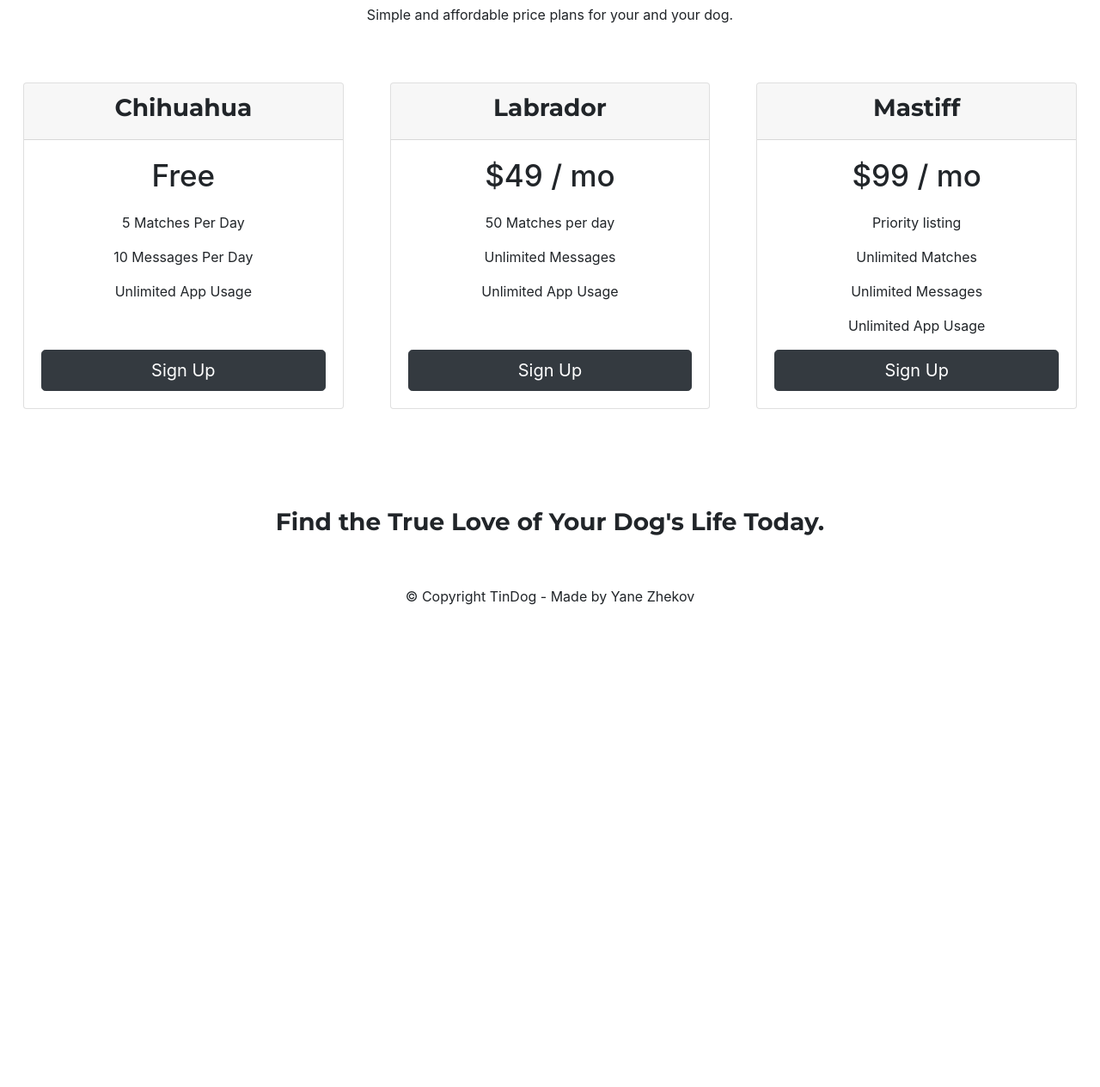
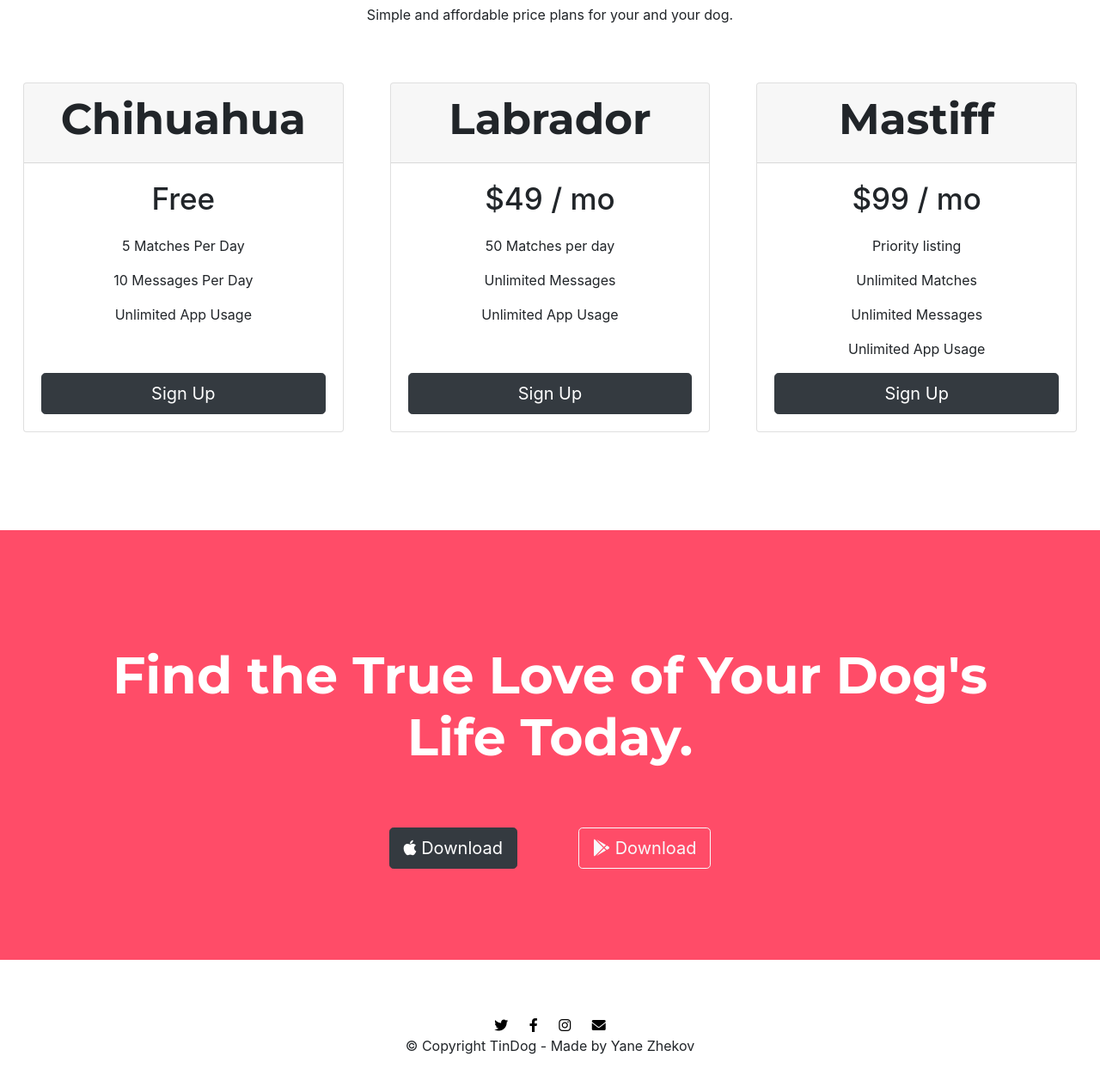
Before and after one commit to YOxyfel/Tindog, a plain HTML site: page index.html in a window 1280 px wide. Shown: the part 2169-3434 px from the top of the page at 86% size. Before the commit the page ends 2891 px from the top, so only its background shows below. Drawn offline with nearby package versions, Linux system fonts and the light colour scheme.

Commit message:
Site upgrade V1.01

```diff
--- a/css/styles.css
+++ b/css/styles.css
@@ -38,6 +38,23 @@ h1, h2, h3
 {
     margin: 3% 3%;
     text-align: center;
+}
+
+.card:hover .card-header
+{
+    outline: #f2b1a9 solid 0.1px;
+    background-color: rgb(255, 76, 104,0.2);
+}
+.card:hover .card-body
+{
+    outline: #f2b1a9 solid 0.1px;
+    background-color: rgb(239, 129, 114, 0.2);
+}
+
+.card:hover .btn
+{
+    outline: #f2b1a9 solid 0.1px;
+    background-color: #ff4c68;
 }
 
 a
@@ -133,6 +150,20 @@ a
 
 }
 
+#cta
+{
+    height: 500px;
+    text-align: center;
+    background-color: #ff4c68;
+}
+
+#footer
+{
+    height: 200px;
+    text-align: center;
+    padding: 5% 7%;
+}
+
 .carousel-item
 {
     padding: 5% 15%;
@@ -144,6 +175,22 @@ a
     margin: 3% 2%;
 }
 
+.social
+{
+    color: black;
+    padding: 10px 10px;
+}
+
+.social:hover
+{
+    color: #ff4c68;
+}
+
+.subs
+{
+    font-size: 50px;
+}
+
 button
 {
     margin: 3%;
@@ -153,3 +200,8 @@ button
 {
     max-width: 1300px;
 }
+
+a
+{
+    text-decoration: none !important;
+}
--- a/index.html
+++ b/index.html
@@ -185,7 +185,7 @@
       <div class="col-lg-4 col-md-6">
         <div class="card">
           <div class="card-header">
-            <h3>Chihuahua</h3>
+            <h3 class="subs">Chihuahua</h3>
           </div>
           <div class="card-body">
             <h4 class="card-title">Free</h4>
@@ -199,7 +199,7 @@
       <div class="col-lg-4 col-md-6">
         <div class="card">
           <div class="card-header">
-            <h3>Labrador</h3>
+            <h3 class="subs">Labrador</h3>
           </div>
           <div class="card-body">
             <h4 class="card-title">$49 / mo</h4>
@@ -213,7 +213,7 @@
       <div class="col-lg-4 col-md-12">
         <div class="card">
           <div class="card-header">
-            <h3>Mastiff</h3>
+            <h3 class="subs">Mastiff</h3>
           </div>
           <div class="card-body">
             <h4 class="card-title">$99 / mo</h4>
@@ -233,24 +233,44 @@
 
   <!-- Call to Action -->
 
-  <section id="cta">
-  <h3 style="padding-bottom: 50px;">Find the True Love of Your Dog's Life Today.</h3>
-    <!--
+  <section id="cta" style="color: #fff;">
+    <div class="container">
+      <h3 style="padding: 12% 0 2.5% 0; font-size: 60px;">Find the True Love of Your Dog's Life Today.</h3>
 
-    <button type="button">Download</button>
-    <button type="button">Download</button>
+      <a href="music/Eminem Doc.mp4" download>
+        <button type="button" class="btn btn-dark btn-lg"><i class="fa-brands fa-apple"></i> Download</button>
+      </a>
+      <a href="music/Eminem Doc.mp4" download>
+        <button type="button" class="btn btn-outline-light btn-lg"><i class="fa-brands fa-google-play"></i> Download</button>
+      </a>
 
-  </section> -->
+    </div>
+
+  </section>
 
 
   <!-- Footer -->
 
-  <footer id="footer" style="text-align: center;">
+  <footer id="footer">
 
+
+    <a href="#" class="social">
+      <i class="fa-brands fa-twitter"></i>
+    </a>
+
+    <a href="#" class="social">
+      <i class="fa-brands fa-facebook-f"></i>
+    </a>
+
+    <a href="#" class="social">
+      <i class="fa-brands fa-instagram"></i>
+    </a>
+
+    <a href="#" class="social">
+      <i class="fa-solid fa-envelope"></i>
+    </a>
     <p>© Copyright TinDog - Made by Yane Zhekov</p>
-
   </footer>
-
 
 </body>
 
```
